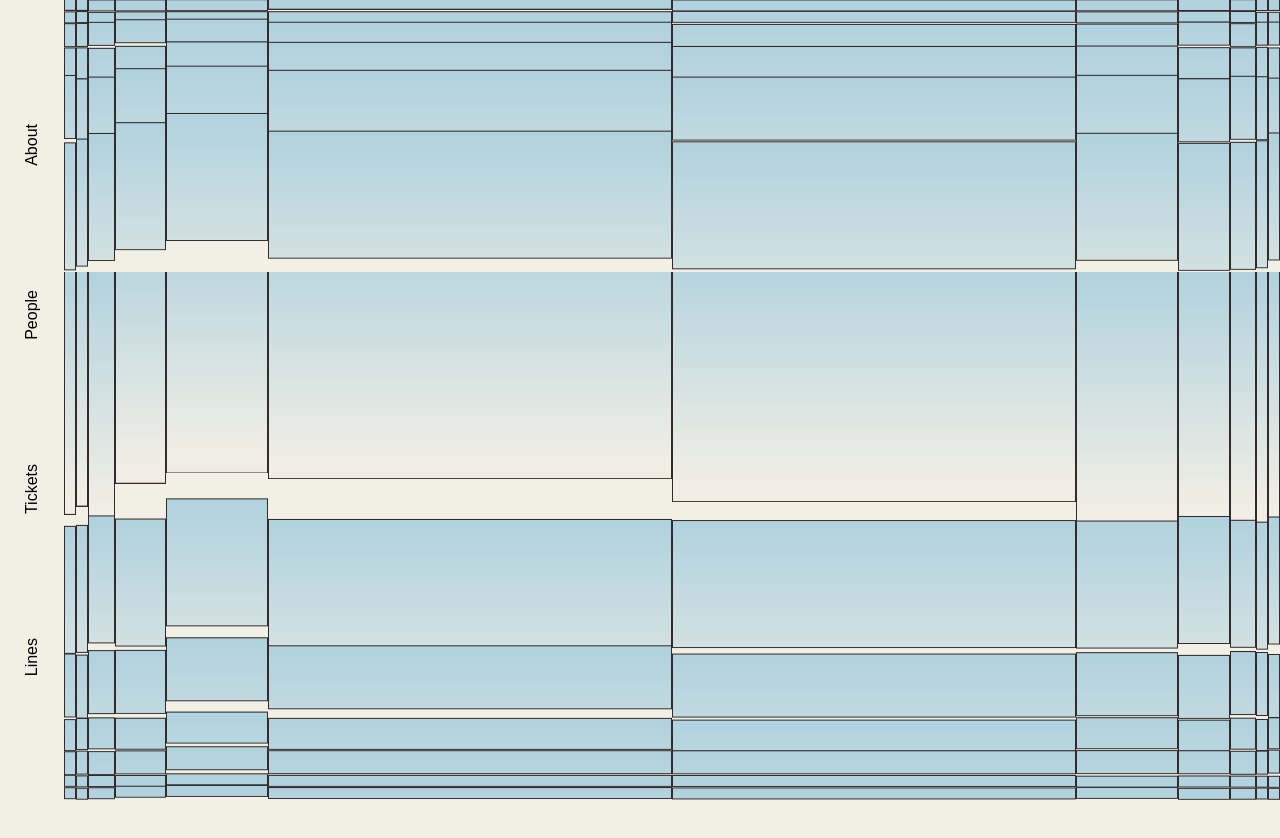
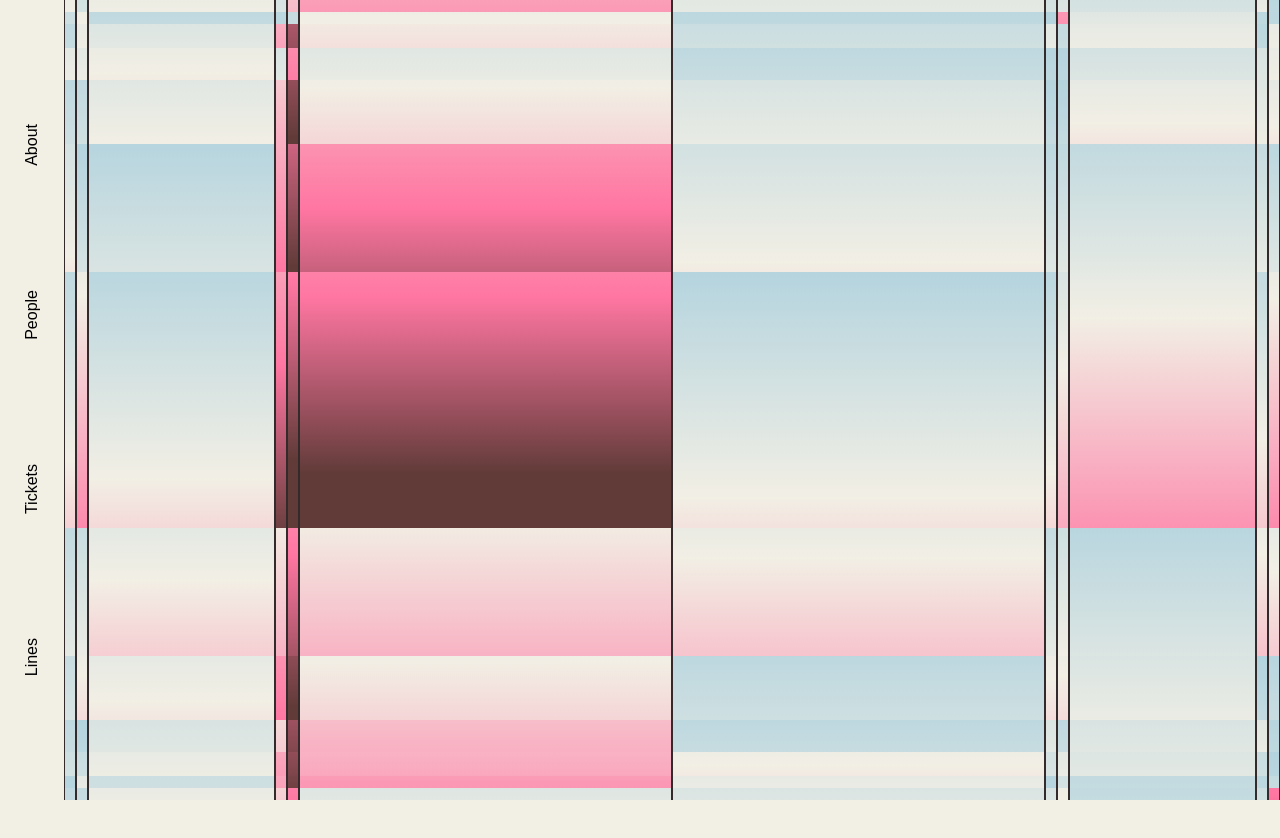
Before and after one commit to lunar-gala/2026-fable, a Next.js app: page / in a window 1280 px wide. Shown: the top 838 px of the page. Built offline with nearby package versions, Linux system fonts and the light colour scheme; a web font is replaced by a local one.

Commit message:
fixed merge conflict + gradient

```diff
--- a/src/app/components/Landing/LandingAnimation.css
+++ b/src/app/components/Landing/LandingAnimation.css
@@ -6,10 +6,13 @@
 
 .small-quarter {
   width: 12px;
+    flex-shrink: 0;
 }
 
 .small-half {
   width: 12px;
+    flex-shrink: 0;
+
 }
 
 .half-eighth {
--- a/src/app/components/MainContent.tsx
+++ b/src/app/components/MainContent.tsx
@@ -22,7 +22,7 @@ export default function MainContent() {
         transition: "opacity 0.1s ease-out",
       }}
       >
-      <LandingAnimation />
+      <TeaserGradientAnimation />
 
       </div>
     </>
--- a/src/app/components/Teaser/TeaserGradientAnimation.tsx
+++ b/src/app/components/Teaser/TeaserGradientAnimation.tsx
@@ -173,7 +173,6 @@ export default function LandingAnimation() {
                         <div
                             key={cellIdx}
                             className={`${sizeClassMap[cell.size]} landingCell gradient-vertical r-gradient-animation-${cell.variant}`}
-                            /* style={{ width: useTransform(scrollYProgress, [0,1], [sizeWidthMap[cell.size], nextSizeWidthMap[cell.size]]) }} */
                         >
                             <div className={`gradient-vertical gradient-animation-${cell.variant}`}></div>
                         </div>
--- a/src/app/globals.css
+++ b/src/app/globals.css
@@ -94,6 +94,8 @@ grid-content{
   flex-direction: row;
   gap: 0px;
   flex-shrink: 0;
+  overflow: hidden;
+
 }
 
 .row48px {
@@ -103,6 +105,8 @@ grid-content{
   flex-direction: row;
   gap: 0px;
   flex-shrink: 0;
+  overflow: hidden;
+
 }
 
 .row-eighth {
@@ -111,6 +115,7 @@ grid-content{
   display: flex;
   flex-direction: row;
   gap: 0px;
+  overflow: hidden;
 }
 
 .row-quarter {
@@ -119,6 +124,8 @@ grid-content{
   display: flex;
   flex-direction: row;
   gap: 0px;
+  overflow: hidden;
+
 }
 
 .row-half {
@@ -127,6 +134,8 @@ grid-content{
   display: flex;
   flex-direction: row;
   gap: 0px;
+  flex-grow: 0;
+  overflow: hidden;
 }
 
 .row-full {
@@ -140,11 +149,12 @@ grid-content{
 
 .landingCell{
   border: 0.25px solid #332b2b;
-  overflow: hidden;
+  flex-grow: 0;
 }
 
 .gradient-vertical {
-  border: 0.25px solid #332b2b;
+  width:100%;
+  height:2300px;
   background: linear-gradient(
     180deg,
     #b0d2de 0%,
```
